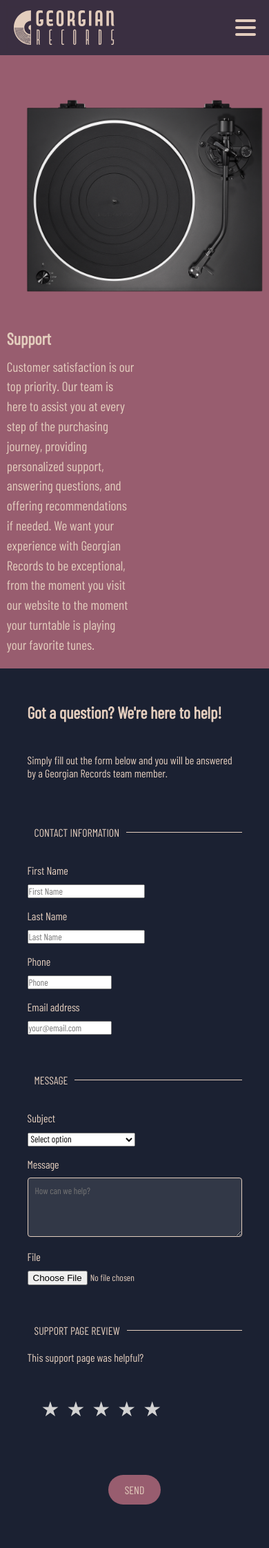
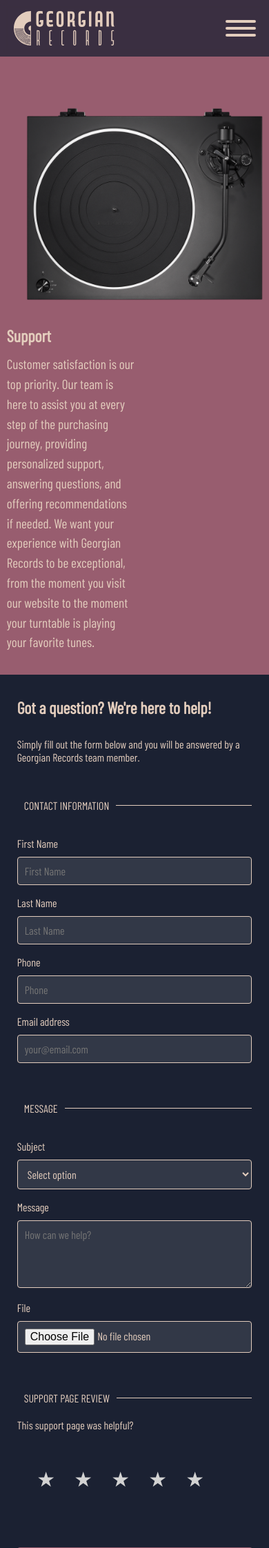
Before and after one commit to lucasywamoto/georgian-records, a PHP site: page /support.php in a window 390 px wide; the page is wider, and only the part inside the window is pictured. Shown: the top 2244 px of that part at 69% size. Run offline with PHP 8.4, Linux system fonts and the light colour scheme; some web fonts are replaced.

Commit message:
Add CSS variables, responsive improvements, and viewport meta tags
Co-authored-by: lucasywamoto <92839243+lucasywamoto@users.noreply.github.com>

```diff
--- a/about-us.php
+++ b/about-us.php
@@ -2,6 +2,7 @@
 <html lang="en">
 <head>
     <meta charset="utf-8">
+	<meta name="viewport" content="width=device-width, initial-scale=1.0">
 	<title>Home | Georgian Records</title>
 	<meta name="author" content="Georgian Records, Inc.">
 	<meta name="description" content="Georgian Records' Player Promotional Website">
--- a/css/style.css
+++ b/css/style.css
@@ -1,10 +1,45 @@
 @import url("https://fonts.googleapis.com/css2?family=Barlow+Condensed:wght@400;800&display=swap");
+
+/* CSS Custom Properties (Variables) */
+:root {
+  /* Color Palette */
+  --color-primary: #1b2132;
+  --color-secondary: #4b4f6c;
+  --color-accent: #985d6f;
+  --color-tertiary: #e3cdbd;
+  --color-light: #d9af91;
+  --color-white: #fff;
+  --color-error: #ff6b6b;
+  --color-star: #f8c601;
+
+  /* Spacing Scale */
+  --spacing-xs: 0.5rem;
+  --spacing-sm: 1rem;
+  --spacing-md: 1.5rem;
+  --spacing-lg: 2rem;
+  --spacing-xl: 3rem;
+
+  /* Border Radius */
+  --radius-sm: 4px;
+  --radius-md: 8px;
+  --radius-lg: 16px;
+  --radius-full: 100px;
+
+  /* Transition Speeds */
+  --transition-fast: 0.2s;
+  --transition-normal: 0.3s;
+  --transition-slow: 0.5s;
+}
 
 * {
   font-family: "Barlow Condensed", sans-serif;
   box-sizing: border-box;
   margin: 0;
   padding: 0;
+}
+
+html {
+  scroll-behavior: smooth;
 }
 
 p,
@@ -21,12 +56,20 @@ body {
 
 header {
   background-color: rgba(27, 33, 50, 0.75);
-  height: 80px;
+  min-height: 80px;
+  height: auto;
+  padding: var(--spacing-sm) 0;
   position: fixed;
   top: 0;
   width: 100%;
   z-index: 100;
   backdrop-filter: blur(5px);
+}
+
+@media (max-width: 480px) {
+  header {
+    min-height: 70px;
+  }
 }
 
 header div {
@@ -76,25 +122,42 @@ header nav a:hover {
   gap: 6px;
   justify-content: center;
   align-items: end;
+  min-width: 44px;
+  min-height: 44px;
 }
 
 .burger span {
   display: block;
   width: 25px;
   height: 3px;
-  background: #e3cdbd;
+  background: var(--color-tertiary);
   border-radius: 3px;
-  transition: all 0.3s ease;
+  transition: all var(--transition-normal) ease;
 }
 
 .banner {
-  height: 90vh;
+  min-height: 60vh;
   background-image: url("../imgs/banner_home.jpg");
   background-position: center;
   background-size: cover;
-  background-attachment: fixed;
+  background-attachment: scroll;
   display: flex;
   align-items: center;
+  padding: 100px 15px 40px;
+}
+
+@media (min-width: 768px) {
+  .banner {
+    min-height: 80vh;
+    background-attachment: fixed;
+    padding: 120px 5% 60px;
+  }
+}
+
+@media (min-width: 1024px) {
+  .banner {
+    min-height: 90vh;
+  }
 }
 
 .banner div {
@@ -110,20 +173,47 @@ main section {
 }
 
 main > section > div {
-  width: 90%;
+  width: 95%;
   max-width: 1200px;
-  padding: 5% 0;
+  padding: 2rem 0;
   margin: auto;
   display: flex;
   justify-content: space-between;
   align-items: center;
   flex-wrap: wrap;
-  gap: 2rem;
+  gap: 1rem;
+}
+
+@media (min-width: 768px) {
+  main > section > div {
+    width: 90%;
+    padding: 3rem 0;
+    gap: 1.5rem;
+  }
+}
+
+@media (min-width: 1024px) {
+  main > section > div {
+    padding: 4rem 0;
+    gap: 2rem;
+  }
 }
 
 .text-block {
-  padding: 4em;
+  padding: 1.5em;
   flex: 1;
+}
+
+@media (min-width: 768px) {
+  .text-block {
+    padding: 2.5em;
+  }
+}
+
+@media (min-width: 1024px) {
+  .text-block {
+    padding: 4em;
+  }
 }
 
 h1 {
@@ -149,19 +239,25 @@ h2 {
 }
 
 .button {
-  background-color: #1b2132;
-  border-radius: 100px;
-  color: #e3cdbd;
+  background-color: var(--color-primary);
+  border-radius: var(--radius-full);
+  color: var(--color-tertiary);
   padding: 12px 24px;
   text-decoration: none;
   display: inline-block;
   margin-top: 16px;
-  transition: all 0.3s ease;
+  transition: all var(--transition-normal) ease;
+  min-width: 44px;
+  min-height: 44px;
+  will-change: transform;
 }
 
-.button:hover {
+.button:hover,
+.button:focus-visible {
   transform: translateY(-2px);
   box-shadow: 0 5px 15px rgba(0,0,0,0.2);
+  outline: 2px solid var(--color-tertiary);
+  outline-offset: 2px;
 }
 
 .full-width {
@@ -399,18 +601,26 @@ footer nav a:hover {
   flex: 1;
 }
 
-.profile:hover {
-  background-color: #d9af91;
+.profile:hover,
+.profile:focus-within {
+  background-color: var(--color-light);
   transform: translateY(-5px);
 }
 
 /* Form Styles */
 .support-form {
-  width: 90%;
+  width: 95%;
   max-width: 600px;
-  color: #e3cdbd;
-  padding: 48px 20px;
+  color: var(--color-tertiary);
+  padding: 32px 15px;
   margin: 0 auto;
+}
+
+@media (min-width: 768px) {
+  .support-form {
+    width: 90%;
+    padding: 48px 20px;
+  }
 }
 
 .support-form h4 {
@@ -418,26 +628,34 @@ footer nav a:hover {
   margin-bottom: 15px;
 }
 
+.support-form input,
+.support-form select,
 .support-form textarea {
   width: 100%;
-  max-width: 500px;
   padding: 10px;
-  border-radius: 4px;
-  border: 1px solid #e3cdbd;
+  border-radius: var(--radius-sm);
+  border: 1px solid var(--color-tertiary);
   background: rgba(255,255,255,0.1);
-  color: #e3cdbd;
+  color: var(--color-tertiary);
+  font-size: 16px;
+  box-sizing: border-box;
+}
+
+.support-form textarea {
+  max-width: 100%;
+  resize: vertical;
 }
 
 fieldset {
   border: 0;
-  border-top: 1px solid #e3cdbd;
+  border-top: 1px solid var(--color-tertiary);
   padding: 20px 0;
   margin: 20px 0;
 }
 
 legend {
   text-transform: uppercase;
-  color: #e3cdbd;
+  color: var(--color-tertiary);
   padding: 0 10px;
 }
 
@@ -481,18 +699,19 @@ small {
 }
 
 form .button {
-  background-color: #985d6f;
+  background-color: var(--color-accent);
   border: none;
-  margin: 32px auto;
+  margin: var(--spacing-lg) auto;
   display: block;
   text-transform: uppercase;
   font-size: 16px;
   cursor: pointer;
-  transition: all 0.3s ease;
+  transition: all var(--transition-normal) ease;
 }
 
-form .button:hover {
-  background-color: #4b4f6c;
+form .button:hover,
+form .button:focus-visible {
+  background-color: var(--color-secondary);
   transform: translateY(-2px);
 }
 
@@ -513,13 +732,23 @@ form .button:hover {
   cursor: pointer;
   float: none;
   width: auto;
-  transition: color 0.2s ease;
+  transition: color var(--transition-fast) ease;
+  min-width: 44px;
+  min-height: 44px;
+  display: inline-flex;
+  align-items: center;
+  justify-content: center;
 }
 
 .stars label:hover,
 .stars label:hover ~ label,
 .stars input[type="radio"]:checked ~ label {
-  color: #f8c601;
+  color: var(--color-star);
+}
+
+.stars label:focus-visible {
+  outline: 2px solid var(--color-tertiary);
+  outline-offset: 2px;
 }
 
 .support-review {
--- a/details.php
+++ b/details.php
@@ -2,6 +2,7 @@
 <html lang="en">
 <head>
     <meta charset="utf-8">
+	<meta name="viewport" content="width=device-width, initial-scale=1.0">
 	<title>Home | Georgian Records</title>
 	<meta name="author" content="Georgian Records, Inc.">
 	<meta name="description" content="Georgian Records' Player Promotional Website">
--- a/index.php
+++ b/index.php
@@ -2,6 +2,7 @@
 <html lang="en">
 <head>
     <meta charset="utf-8">
+	<meta name="viewport" content="width=device-width, initial-scale=1.0">
 	<title>Home | Georgian Records</title>
 	<meta name="author" content="Georgian Records, Inc.">
 	<meta name="description" content="Georgian Records' Player Promotional Website">
--- a/process-form.php
+++ b/process-form.php
@@ -2,6 +2,7 @@
 <html lang="en">
 <head>
     <meta charset="utf-8">
+	<meta name="viewport" content="width=device-width, initial-scale=1.0">
 	<title>Home | Georgian Records</title>
 	<meta name="author" content="Georgian Records, Inc.">
 	<meta name="description" content="Georgian Records' Player Promotional Website">
--- a/reviews.php
+++ b/reviews.php
@@ -2,6 +2,7 @@
 <html lang="en">
 <head>
     <meta charset="utf-8">
+	<meta name="viewport" content="width=device-width, initial-scale=1.0">
 	<title>Home | Georgian Records</title>
 	<meta name="author" content="Georgian Records, Inc.">
 	<meta name="description" content="Georgian Records' Player Promotional Website">
--- a/support.php
+++ b/support.php
@@ -2,6 +2,7 @@
 <html lang="en">
 <head>
     <meta charset="utf-8">
+	<meta name="viewport" content="width=device-width, initial-scale=1.0">
 	<title>Home | Georgian Records</title>
 	<meta name="author" content="Georgian Records, Inc.">
 	<meta name="description" content="Georgian Records' Player Promotional Website">
```
Also changed, not shown: other parts of css/style.css (+174 -60 lines).
